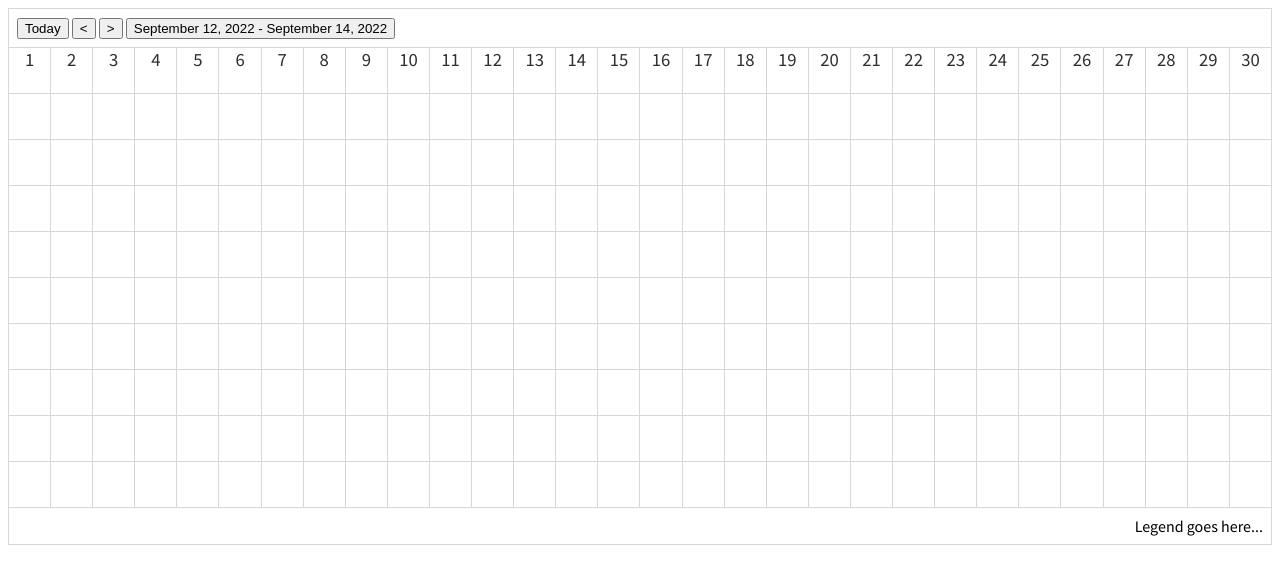
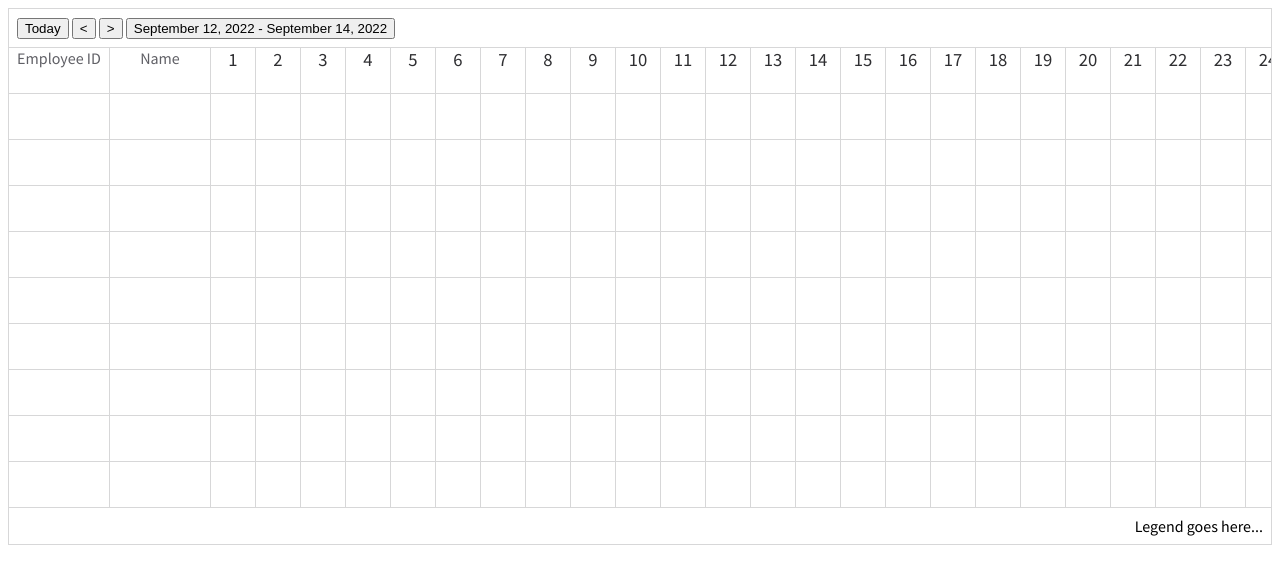
Before and after one commit to EdwardCoyle/ids-gantt-poc, a website built with webpack: page index.html in a window 1280 px wide. Built offline with nearby package versions, Linux system fonts and the light colour scheme.

Commit message:
Fix sizes/padding in cells

```diff
--- a/app.css
+++ b/app.css
@@ -9,6 +9,7 @@
     --cell-text-color: #2f2f32;
 
     --gutter-md: 8px;
+    --gutter-lg: 12px;
 
     /* Configured dynamically in `src/app.ts` */
     --task-pane-grid-columns: '1fr';
@@ -25,6 +26,7 @@ html {
 
 .gantt {
     border: 1px solid var(--border-color);
+    contain: content;
     display: flex;
     flex-direction: column;
     min-height: 300px;
@@ -55,15 +57,43 @@ html {
 }
 
 /**********************************************************
+ * Gantt: Shared Cell/Container Styles
+ */
+
+.gantt-cell-container {
+    display: grid;
+
+    /* accounts for the cells' "outline" property (simulates "border-collapse" but without using a table) */
+    gap: 1px;
+}
+
+.gantt-cell {
+    outline: 1px solid var(--border-color);
+    min-height: 45px;
+}
+
+/**********************************************************
  * Gantt: Task Pane Styles
  */
 
 .gantt-task-pane {
     flex-grow: 0;
+    margin-inline-end: 1px; /* Fix header double-border problem due to separation */
+}
+
+.gantt-task-pane .gantt-cell-container {
+    grid-template-columns: var(--task-pane-grid-columns);
 }
 
 .gantt-task-pane-header {
     color: var(--cell-header-color);
+    margin-block-end: 1px; /* Fix header double-border problem due to separation */
+}
+
+.gantt-task-pane-header .gantt-cell {
+    align-items: center;
+    justify-content: center;
+    text-align: center;
 }
 
 /**********************************************************
@@ -81,6 +111,10 @@ html {
     flex-grow: 1;
 }
 
+.gantt-timeline .gantt-cell-container {
+    grid-template-columns: var(--timeline-grid-columns);
+}
+
 .gantt-timeline-header {
     font-size: 14pt;
     margin-block-end: 1px; /* Fix header double-border problem due to separation */
@@ -90,20 +124,3 @@ html {
     color: var(--cell-text-color);
     text-align: center;
 }
-
-/**********************************************************
- * Gantt: Shared Cell/Container Styles
- */
-
-.gantt-cell-container {
-    display: grid;
-    grid-template-columns: var(--timeline-grid-columns);
-
-    /* accounts for the cells' "outline" property (simulates "border-collapse" but without using a table) */
-    gap: 1px;
-}
-
-.gantt-cell {
-    outline: 1px solid var(--border-color);
-    min-height: 45px;
-}
--- a/src/app.ts
+++ b/src/app.ts
@@ -1,22 +1,64 @@
+import type { IdsGanttChartData } from './data';
+import { data } from './data';
+
 const app = document.getElementById('gantt')!;
 const taskPane = app.querySelector<HTMLDivElement>('.gantt-task-pane')!;
 const timeline = app.querySelector<HTMLDivElement>('.gantt-timeline')!;
 
+// @TODO pull this from some sort of calendar configuration (days/months/etc)
 const gridCols = 30;
-const gridRows = 9;
+
+const getTotalRows = (thisData: IdsGanttChartData) => {
+    let rows = 0;
+    rows += thisData.groups.length;
+    thisData.groups.forEach((group: any) => {
+        rows += group.contents?.length || 0;
+    });
+    return rows;
+}
+
+const getTaskPaneColsCSS = () => {
+    let cols = '';
+    for (let i = 0; i < data.headers.length; i++) {
+        cols += ' minmax(100px, 1fr)';
+    }
+    return cols;
+};
+
+const renderTaskPaneColumns = (thisData: IdsGanttChartData) => {
+    const totalRows = getTotalRows(thisData);
+    const totalCells = totalRows * 2;
+    let html = '';
+
+    // Render Headers
+    html += '<div class="gantt-task-pane-header gantt-cell-container">';
+    for (let i = 0; i < thisData.headers.length; i++) {
+        html += `<div class="gantt-cell">${thisData.headers[i].name}</div>`;
+    }
+    html += '</div>';
+
+    // Render Cells
+    html += '<div class="gantt-task-pane-cells gantt-cell-container">';
+    for (let i = 0; i < totalCells; i++) {
+        html += '<div class="gantt-cell">&nbsp;</div>';
+    }
+    html += '</div>';
+
+    return html;
+}
 
 // Creates a CSS Grid Columns definition for the timeline based on data size
-const getGridColsCSS = () => {
+const getTimelineColsCSS = () => {
     let cols = '';
     for (let i = 0; i < gridCols; i++) {
-        cols += ' 1fr'; // Each date cell
+        cols += ' minmax(44px, 1fr)'; // Each date cell
     }
     return cols;
 };
 
 // Renders timeline grid columns
-const renderGridColumns = () => {
-    const totalCells = gridCols * gridRows;
+const renderTimelineColumns = (thisData: IdsGanttChartData) => {
+    const totalCells = gridCols * getTotalRows(thisData);
     let html = '';
 
     // Add header cells
@@ -38,9 +80,10 @@ const renderGridColumns = () => {
 
 document.addEventListener('DOMContentLoaded', () => {
     // Render task pane contents
-    // @TODO
+    taskPane.style.setProperty('--task-pane-grid-columns', getTaskPaneColsCSS());
+    taskPane.insertAdjacentHTML('afterbegin', renderTaskPaneColumns(data));
 
-    // Render grid columns
-    timeline.style.setProperty('--timeline-grid-columns', getGridColsCSS());
-    timeline.insertAdjacentHTML('afterbegin', renderGridColumns());
+    // Render timeline contents
+    timeline.style.setProperty('--timeline-grid-columns', getTimelineColsCSS());
+    timeline.insertAdjacentHTML('afterbegin', renderTimelineColumns(data));
 });
```
